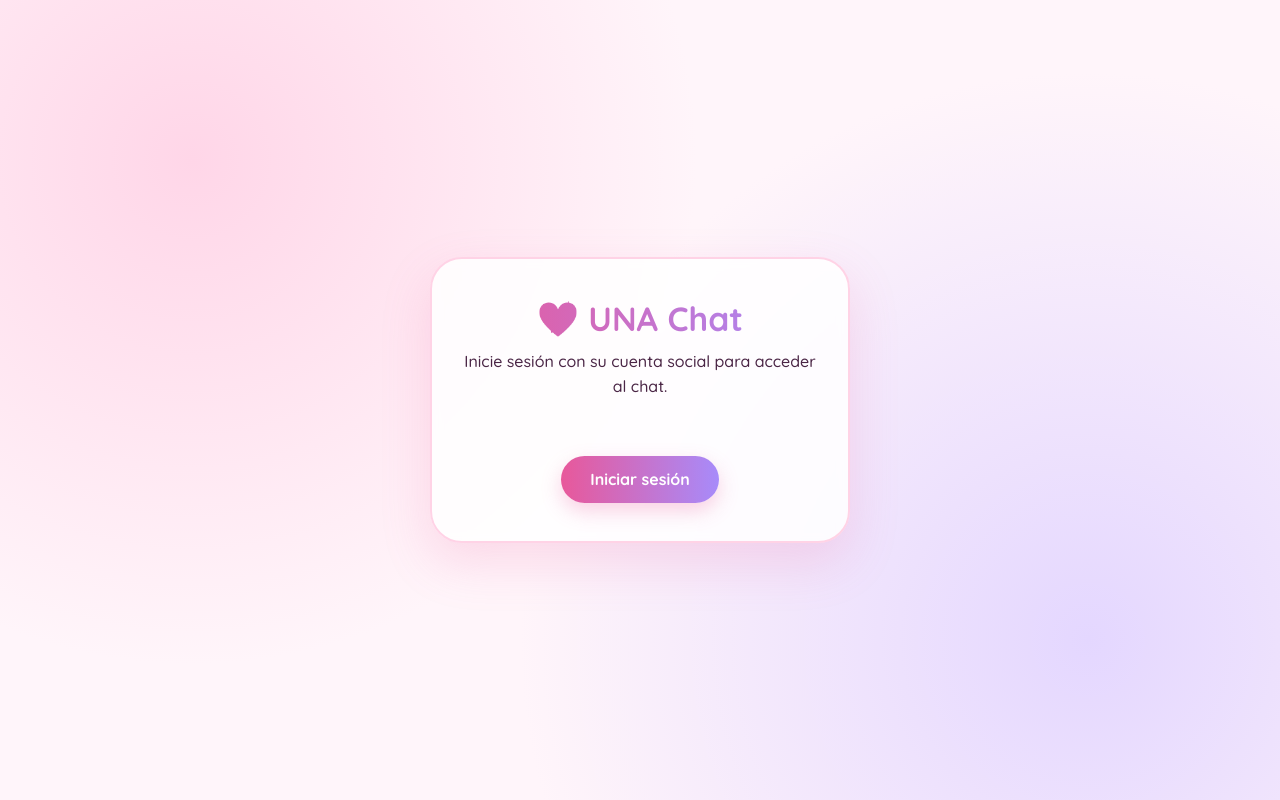
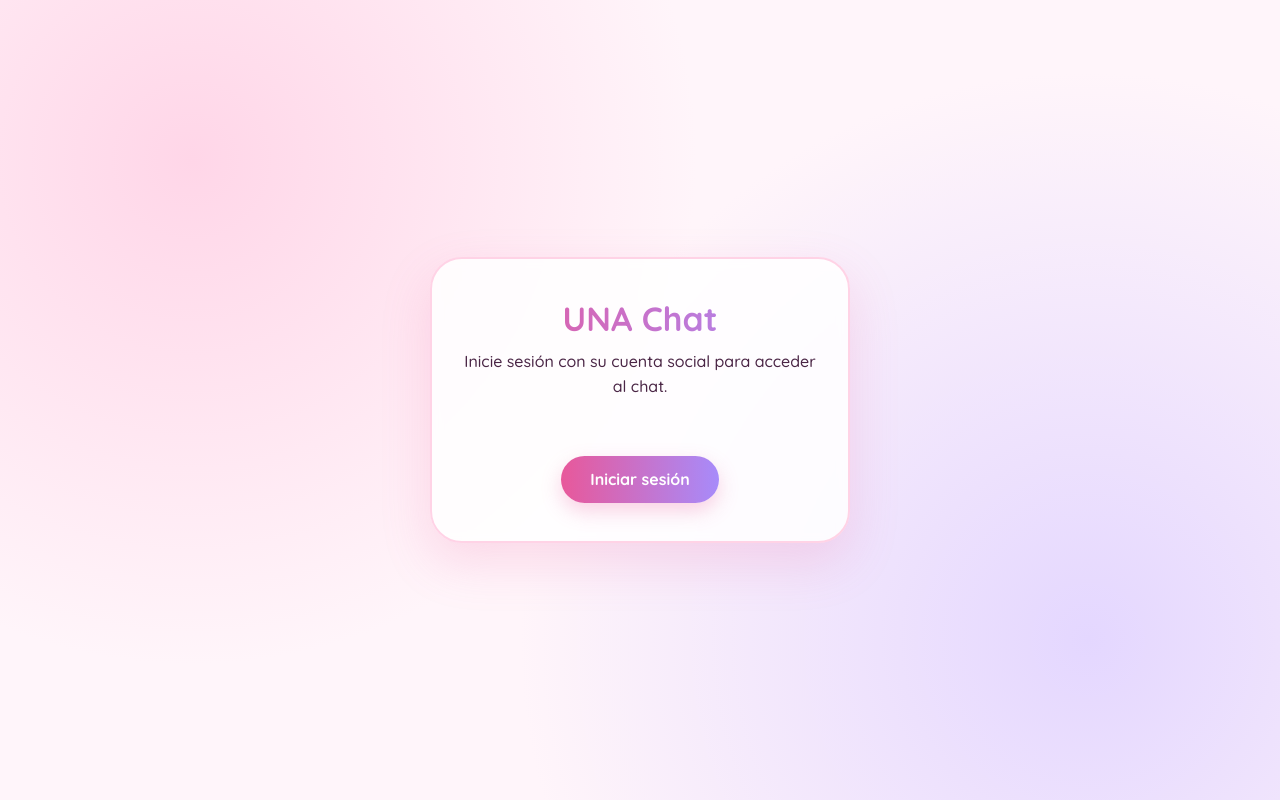
Before and after one commit to MaFe-C/una-chat-lab5, a website: page login.html in a window 1280 px wide. Drawn offline with Linux system fonts and the light colour scheme.

Commit message:
Quitar el emoji decorativo del titulo

```diff
--- a/login.html
+++ b/login.html
@@ -15,7 +15,6 @@
     main { width: min(420px, calc(100% - 2rem)); padding: 2.4rem 2rem; text-align: center; background: #ffffffd9; border: 2px solid #ffd3e6;
       border-radius: 2rem; box-shadow: 0 20px 50px #e8589a2e; backdrop-filter: blur(6px); }
     h1 { margin: 0 0 .6rem; font-size: 2.1rem; background: linear-gradient(90deg, var(--rosa), var(--lila)); -webkit-background-clip: text; background-clip: text; color: transparent; }
-    h1::before { content: '💖  '; -webkit-text-fill-color: initial; }
     p { line-height: 1.6; margin: .4rem 0; }
     a { display: inline-block; margin-top: 1.2rem; padding: .85rem 1.8rem; border-radius: 999px; background: linear-gradient(90deg, var(--rosa), var(--lila));
       color: white; text-decoration: none; font-weight: 700; box-shadow: 0 8px 20px #e8589a47; transition: transform .15s, box-shadow .15s; }
```
Also changed, not shown: index.html (+0 -1 lines).
